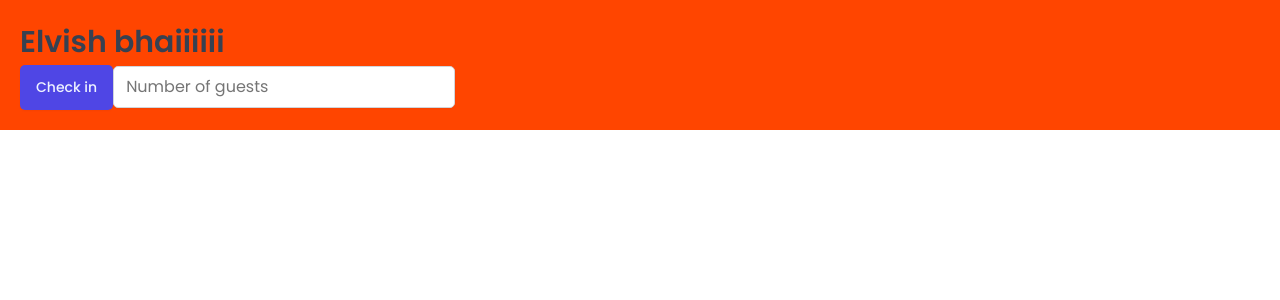
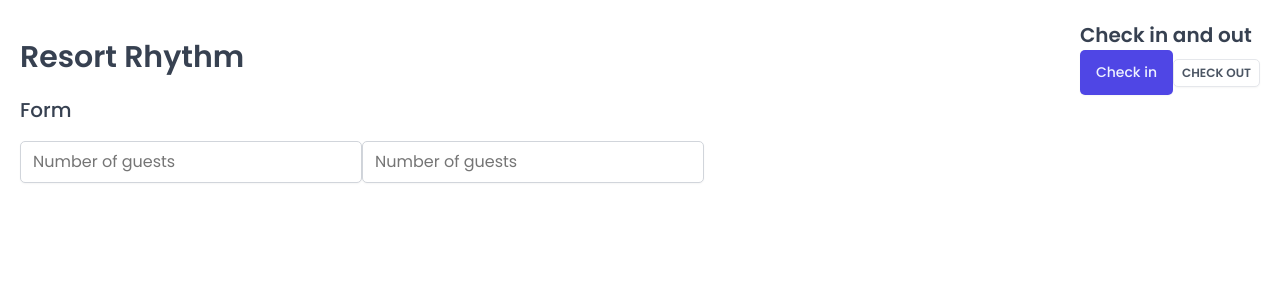
Before and after one commit to pranavaher/resort-rhythm, a React (Vite) app: page / in a window 1280 px wide. Shown: the top 300 px of the page. Built offline with nearby package versions, Linux system fonts and the light colour scheme; a web font is replaced by a local one.

Commit message:
Add Row and Button styled component.

```diff
--- a/src/App.jsx
+++ b/src/App.jsx
@@ -2,14 +2,10 @@
 import GlobalStyles from "./styles/GlobalStyles";
 import Button from "./ui/Button";
 import Input from "./ui/Input";
-
-const H1 = styled.h1`
-  font-size: 30px;
-  font-weight: 600;
-`;
+import Heading from "./ui/Heading";
+import Row from "./ui/Row";
 
 const StyledApp = styled.div`
-  background-color: orangered;
   padding: 20px;
 `;
 
@@ -18,10 +14,26 @@
     <>
       <GlobalStyles />
       <StyledApp>
-        <H1>Elvish bhaiiiiii</H1>
-        <Button>Check in</Button>
+        <Row type="horizontal">
+          <Heading as="h1">Resort Rhythm</Heading>
+          <div>
+            <Heading as="h2">Check in and out</Heading>
+            <Button variation="primary" size="medium">
+              Check in
+            </Button>
+            <Button variation="secondary" size="small">
+              Check out
+            </Button>
+          </div>
+        </Row>
 
-        <Input type="number" placeholder="Number of guests" />
+        <Row type="vertical">
+          <Heading as="h3">Form</Heading>
+          <form>
+            <Input type="number" placeholder="Number of guests" />
+            <Input type="number" placeholder="Number of guests" />
+          </form>
+        </Row>
       </StyledApp>
     </>
   );
--- a/src/ui/Button.jsx
+++ b/src/ui/Button.jsx
@@ -50,19 +50,17 @@
 };
 
 const Button = styled.button`
-  font-size: 1.4rem;
-  padding: 1.2rem 1.6rem;
-  font-weight: 500;
   border: none;
   border-radius: var(--border-radius-sm);
-  background-color: var(--color-brand-600);
-  color: var(--color-brand-50);
   box-shadow: var(--shadow-sm);
-  cursor: pointer;
 
-  &:hover {
-    background-color: var(--color-brand-700);
-  }
+  ${(props) => sizes[props.size]}
+  ${(props) => variations[props.variation]}
 `;
 
+Button.defaultProps = {
+  variation: "primary",
+  size: "medium",
+};
+
 export default Button;
--- /dev/null
+++ b/src/ui/Heading.jsx
@@ -0,0 +1,27 @@
+/* eslint-disable no-unused-vars */
+import styled, { css } from "styled-components";
+
+const Heading = styled.h1`
+  ${(props) =>
+    props.as === "h1" &&
+    css`
+      font-size: 3rem;
+      font-weight: 600;
+    `}
+
+  ${(props) =>
+    props.as === "h2" &&
+    css`
+      font-size: 2rem;
+      font-weight: 600;
+    `}
+
+  ${(props) =>
+    props.as === "h3" &&
+    css`
+      font-size: 2rem;
+      font-weight: 500;
+    `}
+`;
+
+export default Heading;
--- /dev/null
+++ b/src/ui/Row.jsx
@@ -0,0 +1,20 @@
+import styled, { css } from "styled-components";
+
+const Row = styled.div`
+  display: flex;
+
+  ${(props) =>
+    props.type === "horizontal" &&
+    css`
+      justify-content: space-between;
+      align-items: center;
+    `}
+  ${(props) =>
+    props.type === "vertical" &&
+    css`
+      flex-direction: column;
+      gap: 1.6rem;
+    `}
+`;
+
+export default Row;
```
